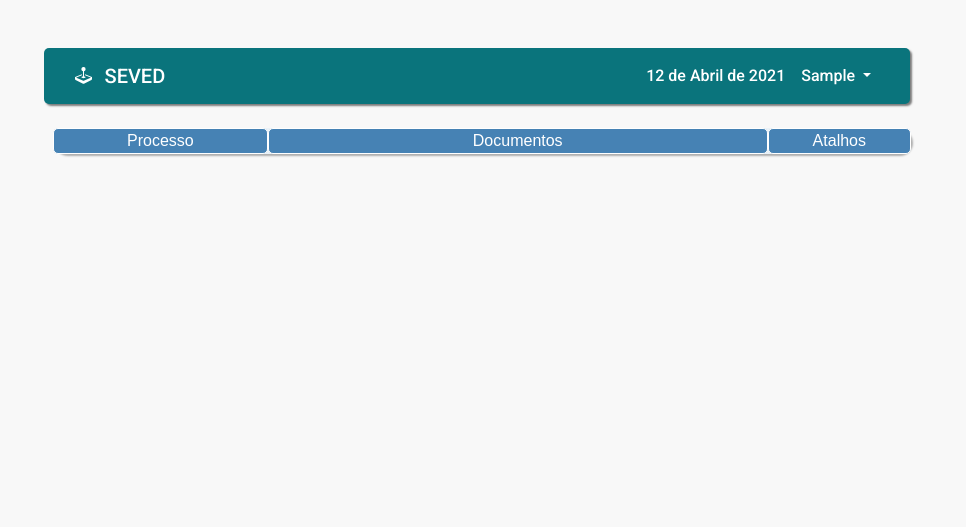
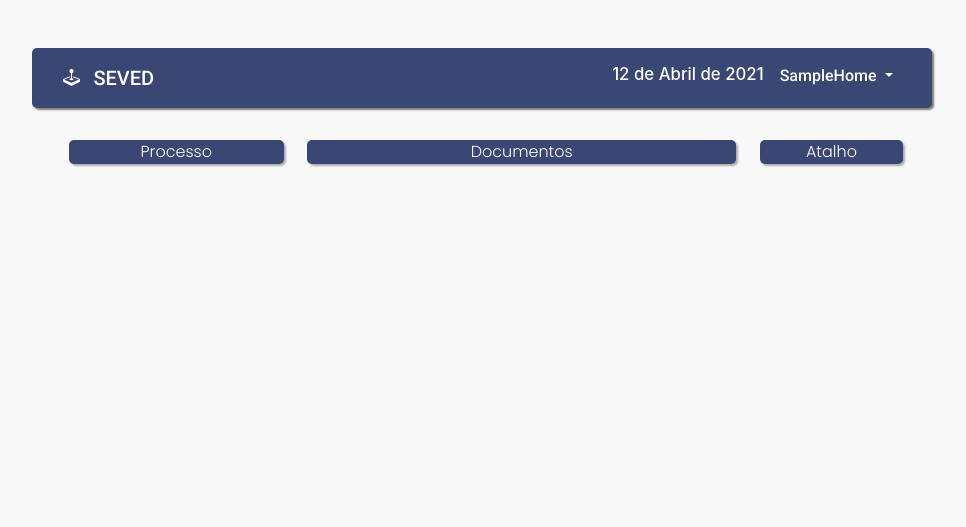
Before and after one commit to aandrefms/DjangoGerenciador, a Django app: page /infra/processos/ in a window 1280 px wide. Shown: the top 527 px of the page, without its empty margins (158-1124 px from the left). Run offline with Django 3.2, Linux system fonts and the light colour scheme; the visitor is signed in with stand-in values (Sample User, id 1); data that the repository does not hold is empty; parts of the project's set-up code (start-up, migrations or seed data) failed here and were passed over; some libraries are stand-ins or nearby versions.

Commit message:
Reajustei coisas do projeto

```diff
--- a/infra/templates/infra/processo_list.html
+++ b/infra/templates/infra/processo_list.html
@@ -4,54 +4,75 @@
 
 {% load static %}
 <style>
+.border-nav1 {
+    box-shadow: 2px 2px 2px rgba(0, 0, 0, 0.5);
+    border-radius:5px;
+    width:81%;
+    background-color:#3a4674;
+}
+
+.background-list {
+    box-shadow: 2px 2px 2px rgba(0, 0, 0, 0.3);
+        border-radius:5px;
+        background-color:	#EAF2F8;
+}
 
  .linklist2 {
     color:	#404040;
 }
 
+.center-list {
+    display: flex;
+    justify-content: center;
+    align-items: center;
+}
+
+
+
 </style>
 
-
         <link rel="stylesheet" href="{% static 'css/main.css' %}">
-<div class="row" >
-    <div class="col-3 titulos2" >
+<div class="row justify-content-around" >
+    <div class="col-3 titulos2 ml-2" >
         Processo
     </div>
-    <div class="col-7 titulos2" >
+    <div class="col-6 titulos2 ml-2 mr-2" >
         Documentos
     </div>
     <div class="col-2 titulos2" >
-        Atalhos
+        Atalho
     </div>
 
 </div>
-
 {% for instance in object_list %}
-<hr>
-<div class="row">
-    <div class="col-3" style="border-right:solid 1px #DCDCDC;">
-        <div>
-            <p style="text-align:center;">{{ instance.id }} - <a class="linklist2"
-                                                                 href="{% url 'infra:detalhes_processos' instance.id %}">
-                {{ instance.origem_processo }} {{ instance.tipo_processo }}</a></p>
+<div class="row justify-content-around">
+    <div class="col-3 background-list mt-2 ml-2 ">
+        <div class="center-list">
+            <p >{{ instance.id }} -
+                <a class="linklist2" href="{% url 'infra:detalhes_processos' instance.id %}">
+                {{ instance.origem_processo }} {{ instance.tipo_processo }}
+                </a>
+            </p>
         </div>
     </div>
-    <div class="col-3" style="border-right:solid 1px #DCDCDC;">
-        <div>
-            <a href="{% url 'infra:inserir_documento' instance.id %}"
-               style="display:block;text-align:center;margin-bottom:5px;">Inserir Documento</a>
-        </div>
-        <div>
-            <a href=" {% url 'infra:editar_processo' instance.id %} " style="display:block;text-align:center;">Editar
-                Documento</a>
+    <div class="col-6 background-list mt-2 ml-2 mr-2 center-list" >
+        <div class="row">
+            <div class="col-6" >
+                <a href="{% url 'infra:inserir_documento' instance.id %}"
+                   style="display:block;text-align:center;color: #3a4674;">Inserir Documento</a>
+            </div>
+            <div class="col-6" >
+                <a href=" {% url 'infra:editar_processo' instance.id %} " style="display:block;text-align:center; color: #3a4674;">Editar
+                    Documento</a>
+            </div>
+
+            <a class="col-12 mt-1 center-list" href="{% url 'infra:lista_documentos' instance.id %}" style="display:block;text-align:center;color: #3a4674;">
+                Ver Todos os documentos do processo
+            </a>
         </div>
     </div>
-    <div class="col-4" style="border-right:solid 1px #DCDCDC;">
-        <a href="{% url 'infra:lista_documentos' instance.id %}" style="display:block;text-align:center;">Ver Todos os
-            documentos do processo</a>
-    </div>
-    <div class="col-2">
-        <div style="display:block;text-align:center;margin-top:10%;">
+    <div class="col-2 background-list mt-2 center-list">
+        <div >
             <a href="#" class="linklist2">
                 <svg xmlns="http://www.w3.org/2000/svg" width="24" height="24"
                      fill="currentColor" class="bi bi-search" viewBox="0 0 16 16">
@@ -73,6 +94,6 @@
         </div>
     </div>
 </div>
-<hr>
+
 {% endfor %}
 {% endblock %}
--- a/templates/alterar_senha.html
+++ b/templates/alterar_senha.html
@@ -40,7 +40,7 @@
         .buttonform {
         font-size:1em;
         font-family:'Roboto', sans-serif;
-        background:#2f4f4f;
+        background:#3a4674;
         color:white;
         box-shadow: 2px 2px 2px rgba(0, 0, 0, 0.2);
         text-shadow: 1px 1px 1px rgba(0, 0, 0, 0.5);
@@ -61,7 +61,7 @@
 
 {% load crispy_forms_tags %}
 <a href="{% url 'paginas:painel' %}" style="color:black;float:right; margin-top:10px;">
-            <svg xmlns="http://www.w3.org/2000/svg" width="18" height="18" style="margin-top:4px; " fill="currentColor" class="bi bi-box-arrow-in-left" viewBox="0 0 16 16">
+            <svg xmlns="http://www.w3.org/2000/svg" width="18" height="18" style="margin-top:4px; color:#3a4674; " fill="currentColor" class="bi bi-box-arrow-in-left mr-1" viewBox="0 0 16 16">
             <path fill-rule="evenodd" d="M10 3.5a.5.5 0 0 0-.5-.5h-8a.5.5 0 0 0-.5.5v9a.5.5 0 0 0 .5.5h8a.5.5 0 0 0 .5-.5v-2a.5.5 0 0 1 1 0v2A1.5 1.5 0 0 1 9.5 14h-8A1.5 1.5 0 0 1 0 12.5v-9A1.5 1.5 0 0 1 1.5 2h8A1.5 1.5 0 0 1 11 3.5v2a.5.5 0 0 1-1 0v-2z"/>
             <path fill-rule="evenodd" d="M4.146 8.354a.5.5 0 0 1 0-.708l3-3a.5.5 0 1 1 .708.708L5.707 7.5H14.5a.5.5 0 0 1 0 1H5.707l2.147 2.146a.5.5 0 0 1-.708.708l-3-3z"/>
             </svg>
--- a/templates/base_create_form.html
+++ b/templates/base_create_form.html
@@ -6,6 +6,8 @@
      <link rel="preconnect" href="https://fonts.gstatic.com">
     <meta   name="viewport" content="width=device-width, initial-scale=1, maximum-scale=1, minimum-scale=1"/>
     <link rel="stylesheet" href="https://stackpath.bootstrapcdn.com/bootstrap/4.5.0/css/bootstrap.min.css" integrity="sha384-9aIt2nRpC12Uk9gS9baDl411NQApFmC26EwAOH8WgZl5MYYxFfc+NcPb1dKGj7Sk" crossorigin="anonymous">
+    <link rel="preconnect" href="https://fonts.gstatic.com">
+    <link href="https://fonts.googleapis.com/css2?family=Poppins:wght@300&display=swap" rel="stylesheet">
     <link href="https://fonts.googleapis.com/css2?family=Roboto:wght@300;500&display=swap" rel="stylesheet">
     <title>Painel do usuário</title>
 
@@ -17,68 +19,27 @@
 
 /* NAVS */
 
+.navbar__mae {
+    width: 100%;
+    display:flex;
+    flex-direction:row;
+    justify-content:center;
+    align-items:center;
+}
+
 .border-nav1 {
     box-shadow: 2px 2px 2px rgba(0, 0, 0, 0.5);
     border-radius:5px;
-    width:85%;
-    margin-left:7%;
-    background-color: #0A747C;
-}
-
-.border-header {
-    box-shadow: 2px 2px 2px rgba(0, 0, 0, 0.3);
-    border-radius:15px;
-    background-color:	#EAF2F8;
-    margin-bottom:15px;
-
+    width:82.5%;
+    background-color:#3a4674;
 }
 
 
 
-.letra-padrao1{
-	font-family:'Roboto', sans-serif;
-	color:white;
-	font-size:18px;
-	margin-bottom:5px;
-	}
 
 
-.letra-padrao2{
-	font-family: arial;
-	font-size:15px;
-	color: black;
-	margin-left:0.1%;
 
-	}
-.painel {
-	width:300px;
-	height:20px;
-	background-color:#0A747C;
-	color:white;
-	border-radius:5px;
-	text-align:center;
-	padding-bottom:3px;
-	font-family: 'Roboto', sans-serif;
-	margin-left:10px;
-	display:inline-block;
-	margin-bottom:0;
-	margin-left:3%;
-	}
 
-.painel2 {
-	width:150px;
-	height:20px;
-	background-color:#0A747C;
-	color:white;
-	border-radius:5px;
-	text-align:center;
-	padding-bottom:3px;
-	font-family: 'Roboto', sans-serif;
-	float:right;
-	margin-right:17%;
-	 display:inline-block;
-	 margin-bottom:0
-	}
 
                                        /* CREATES */
 
@@ -148,25 +109,17 @@
                                     /* Lists */
 .titulos2 {
      color:white;
-     font-family:Arial;
+     font-family: 'Poppins', sans-serif;
      text-align:center;
      font-size:16px;
      font-weight:20px;
-     background-color:#4682B4;
-     border:solid 1px;
+     background-color:#3a4674;
      border-radius:5px;
+     box-shadow: 2px 2px 2px rgba(0, 0, 0, 0.3);
 }
 
                                     /* Lists */
 
-
-#container-edit {
-	background-color:#f8f8f8;
-	height:400px;
-	border:0px;
-	width:72%;
-
-	}
 
 .linklist1 {
     color:#4682B4;
@@ -337,10 +225,11 @@
 
 <!-- HEADER -->
 
-<body   style="background-color:#f8f8f8;">
-<div class=" col-12 container mt-5 mb-4" style="width:82%;">
+    <body style="background-color:#f8f8f8;">
+    <div class="container mt-5 mb-4 navbar__mae"  >
     <nav class="navbar navbar-expand-lg navbar-dark  mb-2 border-nav1" >
         <div class="container">
+
             <a class="navbar-brand" href="#">
                 <svg xmlns="http://www.w3.org/2000/svg" width="17" height="17" fill="currentColor" class="bi bi-joystick mr-2 mb-1" viewBox="0 0 16 16">
                 <path d="M10 2a2 2 0 0 1-1.5 1.937v5.087c.863.083 1.5.377 1.5.726 0 .414-.895.75-2 .75s-2-.336-2-.75c0-.35.637-.643 1.5-.726V3.937A2 2 0 1 1 10 2z"/>
@@ -353,9 +242,9 @@
                 <span class="navbar-toggler-icon"></span>
             </button>
             <div class="collapse navbar-collapse justify-content-end" id="navbarNavDropdown" >
-                <ul class="navbar-nav">
+                <ul class="navbar-nav ">
                     <li class="nav-item">
-                        <a class="nav-link" href="#" style="color:white;">
+                        <h6 class="nav-link" href="#" style="color:white; font-size:1.05rem; ">
                             <script>
                             var dt = new Date ();
                             var dia = dt.getDate();
@@ -413,36 +302,29 @@
 </div>
 
 
-
     <!-- HEADER -->
-
 
 
     <!-- SLIDER -->
 
-    <div id="container-edit" class="container" style="width:67%;">
+    <div  class="container" style="width:67%;">
 
-        <div class="row justify-content-around" >
-            <div class="col-12 border-header" style="margin-top:0px; margin-right:15px;" >
+        <div class="row justify-content-around">
+            <div class="col-12 border-header" style="margin-top:0px; margin-right:15px;">
 
                 {% block content %} {% endblock %}
 
             </div>
 
 
-
-
-
-
         </div>
-
-
-
 
 
     </div>
 
     </div>
     <!-- SLIDER -->
-<script src="https://cdn.jsdelivr.net/npm/bootstrap@5.0.0-beta2/dist/js/bootstrap.bundle.min.js" integrity="sha384-b5kHyXgcpbZJO/tY9Ul7kGkf1S0CWuKcCD38l8YkeH8z8QjE0GmW1gYU5S9FOnJ0" crossorigin="anonymous"></script>
+    <script src="https://cdn.jsdelivr.net/npm/bootstrap@5.0.0-beta2/dist/js/bootstrap.bundle.min.js"
+            integrity="sha384-b5kHyXgcpbZJO/tY9Ul7kGkf1S0CWuKcCD38l8YkeH8z8QjE0GmW1gYU5S9FOnJ0"
+            crossorigin="anonymous"></script>
     </body>
--- a/templates/menu_processo.html
+++ b/templates/menu_processo.html
@@ -3,8 +3,8 @@
 {% block content %}
 <div  class="container">
     <div class="row" style="">
-        <a href="{% url 'paginas:painel' %}" style="color:#0A747C; margin-top:3px;">
-            <svg xmlns="http://www.w3.org/2000/svg" width="18" height="18" style="margin-top:4px; " fill="currentColor" class="bi bi-box-arrow-in-left" viewBox="0 0 16 16">
+        <a href="{% url 'paginas:painel' %}" style="color:#3a4674;">
+            <svg xmlns="http://www.w3.org/2000/svg" width="18" height="18" style="margin-top:4px; " fill="currentColor" class="bi bi-box-arrow-in-left ml-2 mt-2" viewBox="0 0 16 16">
             <path fill-rule="evenodd" d="M10 3.5a.5.5 0 0 0-.5-.5h-8a.5.5 0 0 0-.5.5v9a.5.5 0 0 0 .5.5h8a.5.5 0 0 0 .5-.5v-2a.5.5 0 0 1 1 0v2A1.5 1.5 0 0 1 9.5 14h-8A1.5 1.5 0 0 1 0 12.5v-9A1.5 1.5 0 0 1 1.5 2h8A1.5 1.5 0 0 1 11 3.5v2a.5.5 0 0 1-1 0v-2z"/>
             <path fill-rule="evenodd" d="M4.146 8.354a.5.5 0 0 1 0-.708l3-3a.5.5 0 1 1 .708.708L5.707 7.5H14.5a.5.5 0 0 1 0 1H5.707l2.147 2.146a.5.5 0 0 1-.708.708l-3-3z"/>
             </svg>
```
Also changed, not shown: other parts of templates/base_create_form.html (+6 -71 lines), infra/templates/infra/documento_inserir.html (+13 -0 lines), infra/templates/infra/processo_create.html (+9 -1 lines), infra/templates/infra/processo_detalhes.html (+7 -0 lines), infra/templates/infra/processo_editar.html (+8 -0 lines), templates/base_painel.html (+17 -15 lines). Lines whose indentation alone changed are shown as unchanged.
